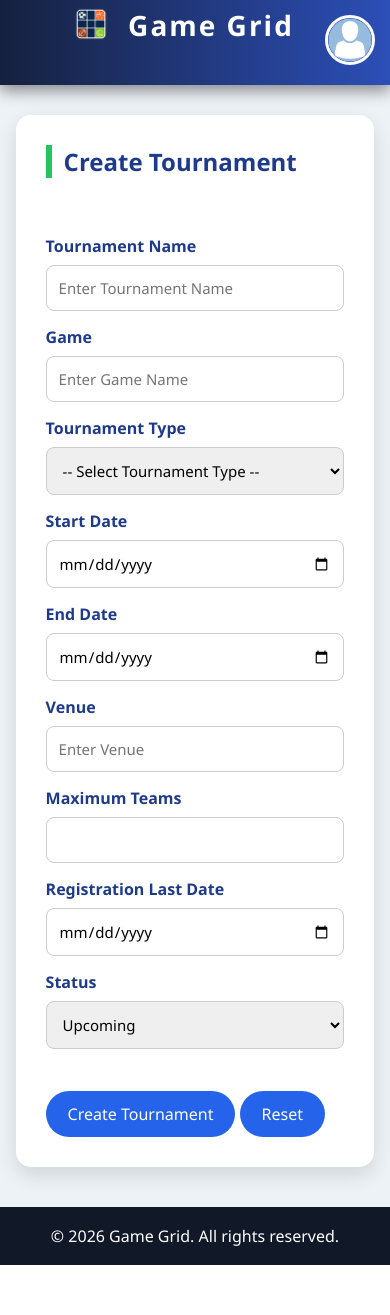
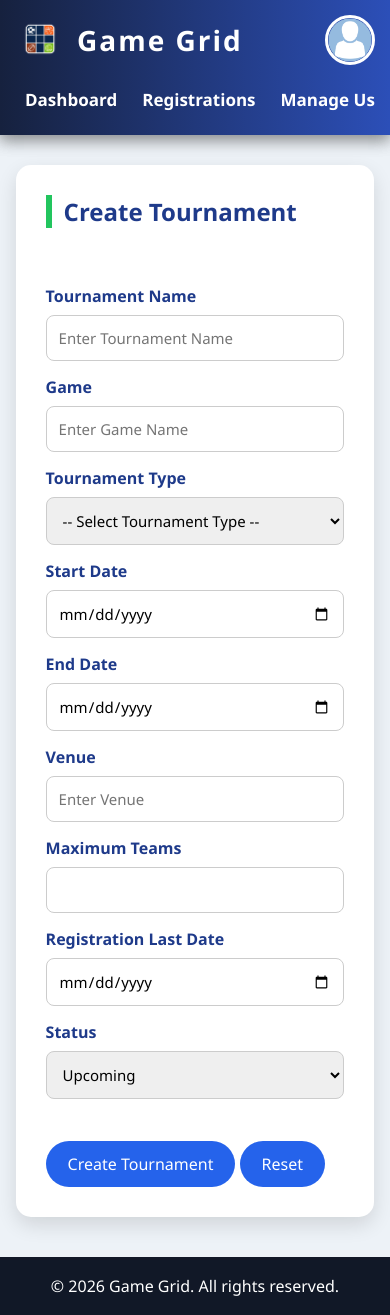
Before and after one commit to Atharv-Sudrik18/Game-Grid, a Flask app: page /admin/create_tournament in a window 390 px wide. Before the commit the page ends 1265 px from the top, so only its background shows below. Run offline with Flask 3, Linux system fonts and the light colour scheme; a user stored in the database is signed in.

Commit message:
Update admin_style.css

```diff
--- a/static/css/admin_style.css
+++ b/static/css/admin_style.css
@@ -612,33 +612,37 @@ footer p{
 
 
 /* Mobile */
-@media(max-width:768px) {
+@media(max-width:768px){
 
-    nav {
-        flex-direction: column;
-        gap: 20px;
-        padding: 20px;
-    }
+.navbar{
+    padding:15px;
+    flex-direction:column;
+    align-items:flex-start;
+    height:auto;
+    position:relative;
+}
 
-    .nav-links {
-        flex-direction: column;
-        width: 100%;
+.logo{
+    margin-bottom:15px;
+}
 
-    }
+.nav-scroll{
+    width:100%;
+}
 
-    .nav-links a {
-        text-align: center;
-    }
+.nav-links{
+    gap:25px;
+}
 
-    .profile-menu {
-        margin-top: 10px;
-    }
+.nav-links a{
+    line-height:40px;
+}
 
-    .profile-dropdown {
-        position: absolute;
-        top: 15px;
-        right: 15px;
-        margin-left: 0;
-    }
+.profile-dropdown{
+    position:absolute;
+    top:15px;
+    right:15px;
+    margin-left:0;
+}
 
-}
+        }
```
